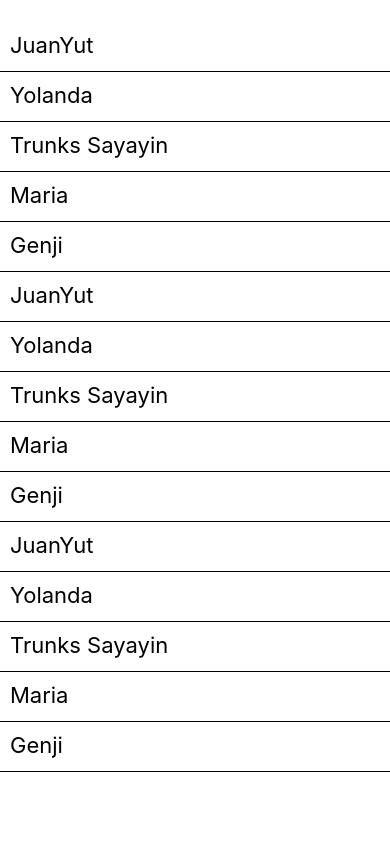
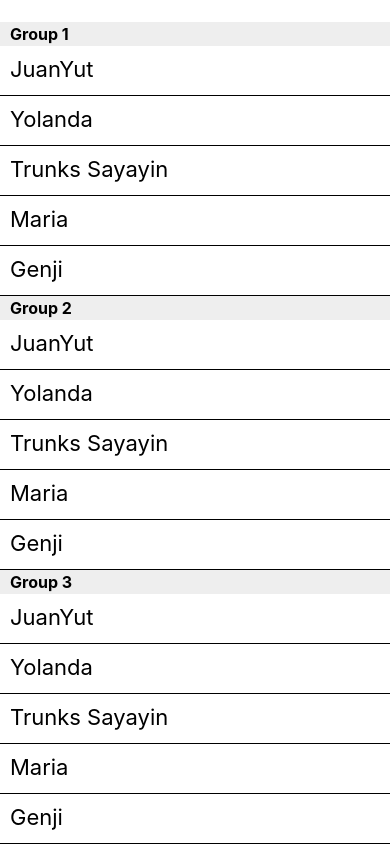
Before and after one commit to JuanYut/ReactNative-HolaMundo, a React Native app: screen / in a window 390 px wide. Built offline with nearby package versions, Linux system fonts and the light colour scheme.

Commit message:
Section List

```diff
--- a/App.js
+++ b/App.js
@@ -1,32 +1,48 @@
 import { StatusBar } from "expo-status-bar";
 import React, { useState } from "react";
-import { StyleSheet, Text, View, FlatList } from "react-native";
+import { StyleSheet, Text, View, SectionList } from "react-native";
 
 // * MAIN COMPONENT
 export default function App() {
   return (
     <View style={styles.container}>
-      <FlatList
-        data={[
+      <SectionList
+        sections={[
+          {
+            title: "Group 1",
+            data: [
               { key: "1", name: "JuanYut" },
               { key: "2", name: "Yolanda" },
               { key: "3", name: "Trunks Sayayin" },
               { key: "4", name: "Maria" },
               { key: "5", name: "Genji" },
-
+            ],
+          },
+          {
+            title: "Group 2",
+            data: [
               { key: "6", name: "JuanYut" },
               { key: "7", name: "Yolanda" },
               { key: "8", name: "Trunks Sayayin" },
               { key: "9", name: "Maria" },
               { key: "10", name: "Genji" },
-
+            ],
+          },
+          {
+            title: "Group 3",
+            data: [
               { key: "11", name: "JuanYut" },
               { key: "12", name: "Yolanda" },
               { key: "13", name: "Trunks Sayayin" },
               { key: "14", name: "Maria" },
               { key: "15", name: "Genji" },
+            ],
+          },
         ]}
         renderItem={({ item }) => <Text style={styles.item}>{item.name}</Text>}
+        renderSectionHeader={({ section }) => (
+          <Text style={styles.section}>{section.title}</Text>
+        )}
       />
     </View>
   );
@@ -48,4 +64,13 @@
     borderBottomWidth: "#ccc",
     borderBottomWidth: 1,
   },
+  section: {
+    fontSize: 16,
+    fontWeight: "bold",
+    backgroundColor: "#eee",
+    paddingTop: 2,
+    paddingLeft: 10,
+    paddingRight: 10,
+    paddingBottom: 2,
+  },
 });
```
Lines whose indentation alone changed are shown as unchanged.
